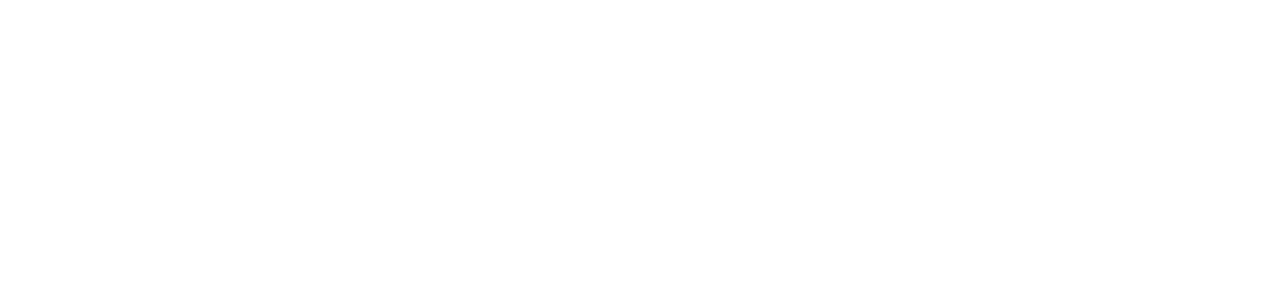
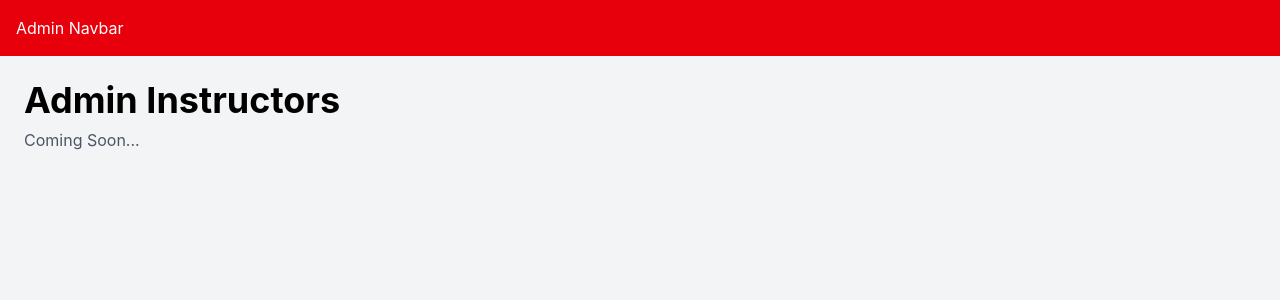
Before and after one commit to deepan-raj1/lms-saas-platform, a React (Vite) app in the folder lms_frontend/: page /admin-instructors in a window 1280 px wide. Before the commit this address had no page. Shown: the top 300 px of the page. Built offline with nearby package versions, Linux system fonts and the light colour scheme; sample sign-in values are in the browser's storage.

Commit message:
started work in admin features

```diff
--- a/lms_frontend/src/App.jsx
+++ b/lms_frontend/src/App.jsx
@@ -6,6 +6,10 @@
 import StudentDashboard from "./pages/student/StudentDashboard";
 import InstructorDashboard from "./pages/instructor/InstructorDashboard";
 import AdminDashboard from "./pages/admin/AdminDashboard";
+import AdminCourses from "./pages/admin/AdminCourses";
+import AdminInstructors from "./pages/admin/AdminInstructors";
+import AdminStudents from "./pages/admin/AdminStudents";
+import AdminProfile from "./pages/admin/AdminProfile";
 import ProtectedRoute from "./components/ProtectedRoute";
 import PublicCourses from "./pages/public/PublicCourses";
 import CreateCourse from "./pages/instructor/CreateCourse";
@@ -161,6 +165,41 @@
                         </ProtectedRoute>
                     }
                 />
+                <Route
+                    path="/admin-courses"
+                    element={
+                        <ProtectedRoute>
+                            <AdminCourses />
+                        </ProtectedRoute>
+                    }
+                />
+
+                <Route
+                    path="/admin-instructors"
+                    element={
+                        <ProtectedRoute>
+                            <AdminInstructors />
+                        </ProtectedRoute>
+                    }
+                />
+
+                <Route
+                    path="/admin-students"
+                    element={
+                        <ProtectedRoute>
+                            <AdminStudents />
+                        </ProtectedRoute>
+                    }
+                />
+
+                <Route
+                    path="/admin-profile"
+                    element={
+                        <ProtectedRoute>
+                            <AdminProfile />
+                        </ProtectedRoute>
+                    }
+                />
             </Routes>
         </BrowserRouter>
     );
--- /dev/null
+++ b/lms_frontend/src/pages/admin/AdminCourses.jsx
@@ -0,0 +1,21 @@
+import AdminNavbar from "../../components/navbars/AdminNavbar";
+
+function AdminCourses() {
+    return (
+        <div className="min-h-screen bg-gray-100">
+            <AdminNavbar />
+
+            <div className="max-w-7xl mx-auto p-6">
+                <h1 className="text-4xl font-bold">
+                    Admin Courses
+                </h1>
+
+                <p className="text-gray-600 mt-2">
+                    Coming Soon...
+                </p>
+            </div>
+        </div>
+    );
+}
+
+export default AdminCourses;
--- /dev/null
+++ b/lms_frontend/src/pages/admin/AdminInstructors.jsx
@@ -0,0 +1,21 @@
+import AdminNavbar from "../../components/navbars/AdminNavbar";
+
+function AdminInstructors() {
+    return (
+        <div className="min-h-screen bg-gray-100">
+            <AdminNavbar />
+
+            <div className="max-w-7xl mx-auto p-6">
+                <h1 className="text-4xl font-bold">
+                    Admin Instructors
+                </h1>
+
+                <p className="text-gray-600 mt-2">
+                    Coming Soon...
+                </p>
+            </div>
+        </div>
+    );
+}
+
+export default AdminInstructors;
--- /dev/null
+++ b/lms_frontend/src/pages/admin/AdminProfile.jsx
@@ -0,0 +1,21 @@
+import AdminNavbar from "../../components/navbars/AdminNavbar";
+
+function AdminProfile() {
+    return (
+        <div className="min-h-screen bg-gray-100">
+            <AdminNavbar />
+
+            <div className="max-w-7xl mx-auto p-6">
+                <h1 className="text-4xl font-bold">
+                    Admin Profile
+                </h1>
+
+                <p className="text-gray-600 mt-2">
+                    Coming Soon...
+                </p>
+            </div>
+        </div>
+    );
+}
+
+export default AdminProfile;
--- /dev/null
+++ b/lms_frontend/src/pages/admin/AdminStudents.jsx
@@ -0,0 +1,21 @@
+import AdminNavbar from "../../components/navbars/AdminNavbar";
+
+function AdminStudents() {
+    return (
+        <div className="min-h-screen bg-gray-100">
+            <AdminNavbar />
+
+            <div className="max-w-7xl mx-auto p-6">
+                <h1 className="text-4xl font-bold">
+                    Admin Students
+                </h1>
+
+                <p className="text-gray-600 mt-2">
+                    Coming Soon...
+                </p>
+            </div>
+        </div>
+    );
+}
+
+export default AdminStudents;
```
